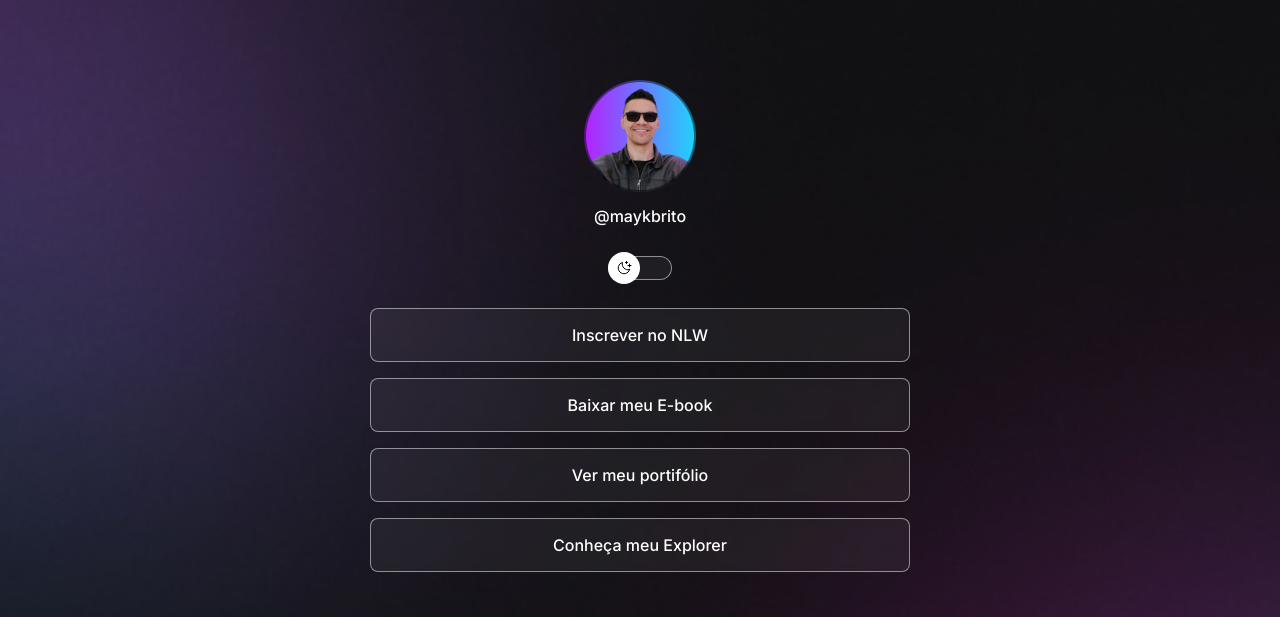
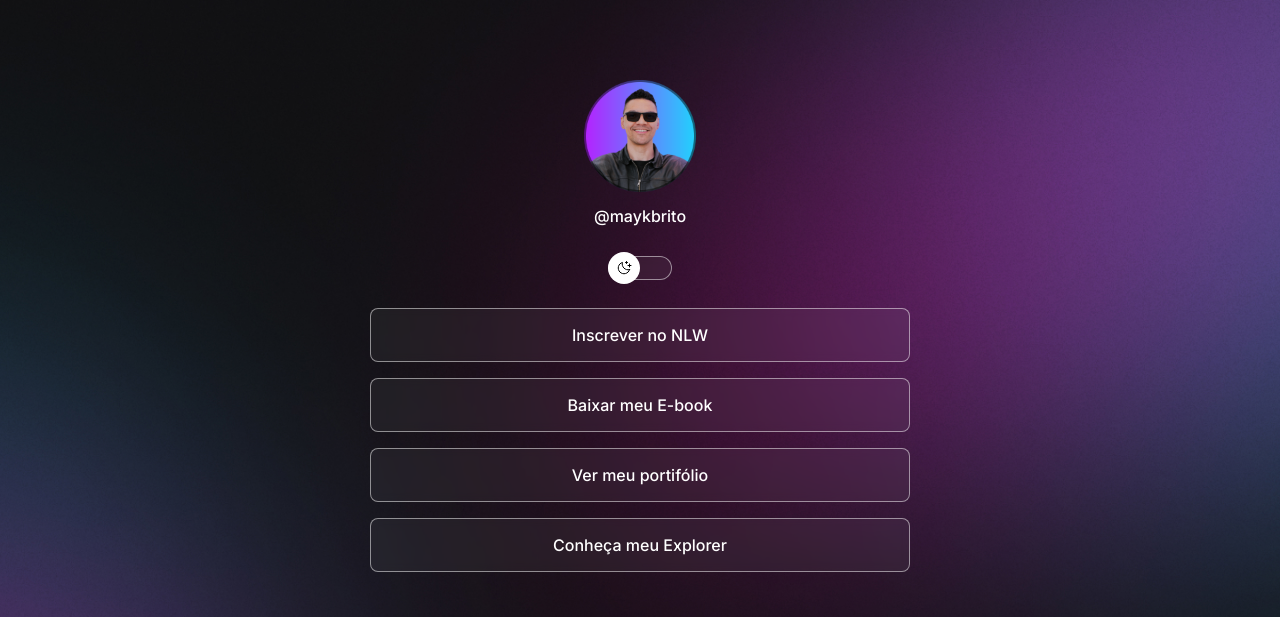
Before and after one commit to Henriques-Dev/projeto-discover, a plain HTML site: page index.html in a window 1280 px wide. Shown: the top 617 px of the page. Drawn offline with nearby package versions, Linux system fonts and the light colour scheme.

Commit message:
change background based on media queries

```diff
--- a/index.html
+++ b/index.html
@@ -1,5 +1,5 @@
 <!DOCTYPE html>
-<html lang="pt-br" class="ligh">
+<html lang="pt-br">
   <head>
     <!-- Fonts -->
     <link rel="preconnect" href="https://fonts.googleapis.com" />
@@ -10,6 +10,7 @@
     />
 
     <meta charset="UTF-8" />
+    <meta http-equiv="X-UA-Compatible" content="IE=edge">
     <meta name="viewport" content="width=device-width, initial-scale=1.0" />
     <title>DevLinks</title>
     <!-- Css -->
--- a/style.css
+++ b/style.css
@@ -38,6 +38,7 @@ body {
 
   /* background: color image repeat position/size */
   background: var(--bg-url) no-repeat top center/cover;
+  height: 100vh;
 }
 
 #container {
@@ -170,3 +171,15 @@ footer {
 
   font-size: 14px;
 }
+
+/* media queries */
+
+@media (min-width: 700px) {
+  :root {
+    --bg-url: url(./assets/bg-desktop.jpg);
+  }
+
+  .light {
+    --bg-url: url(./assets/bg-desktop-light.jpg);
+  }
+}
```
